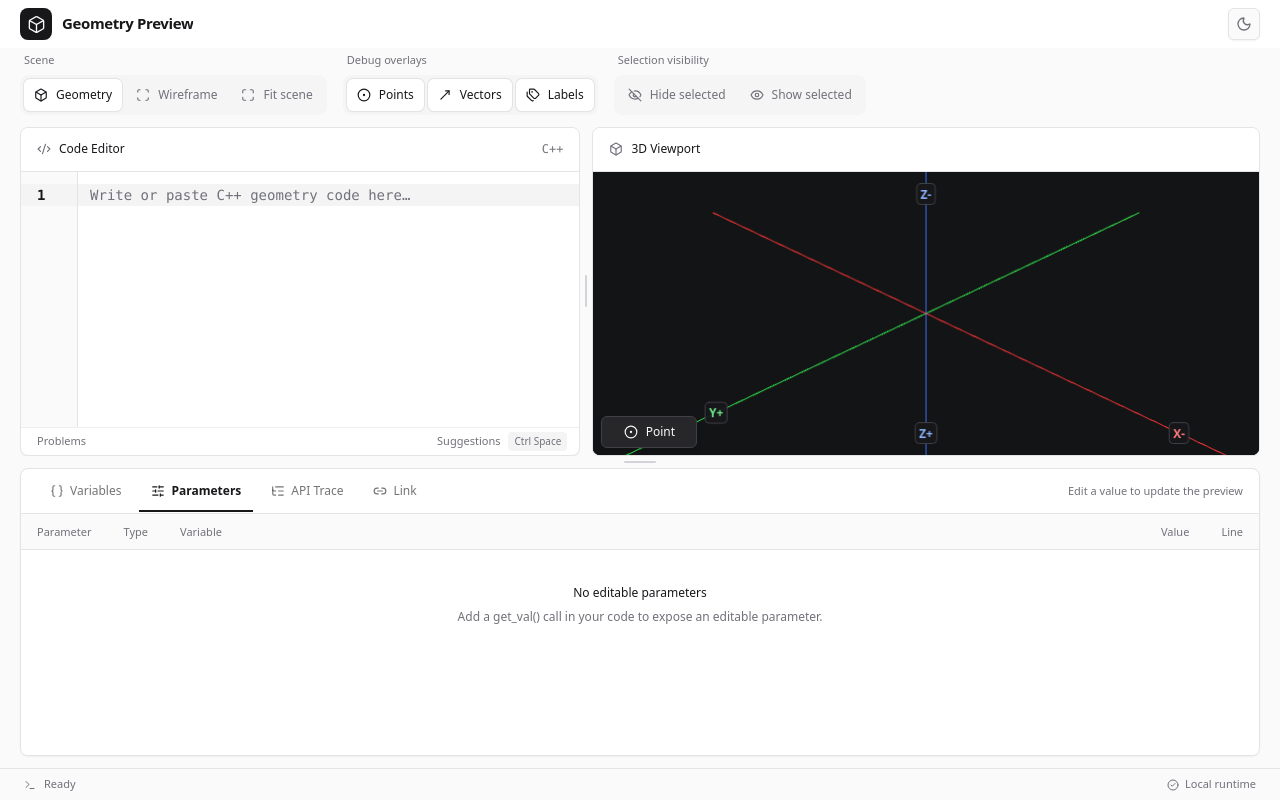
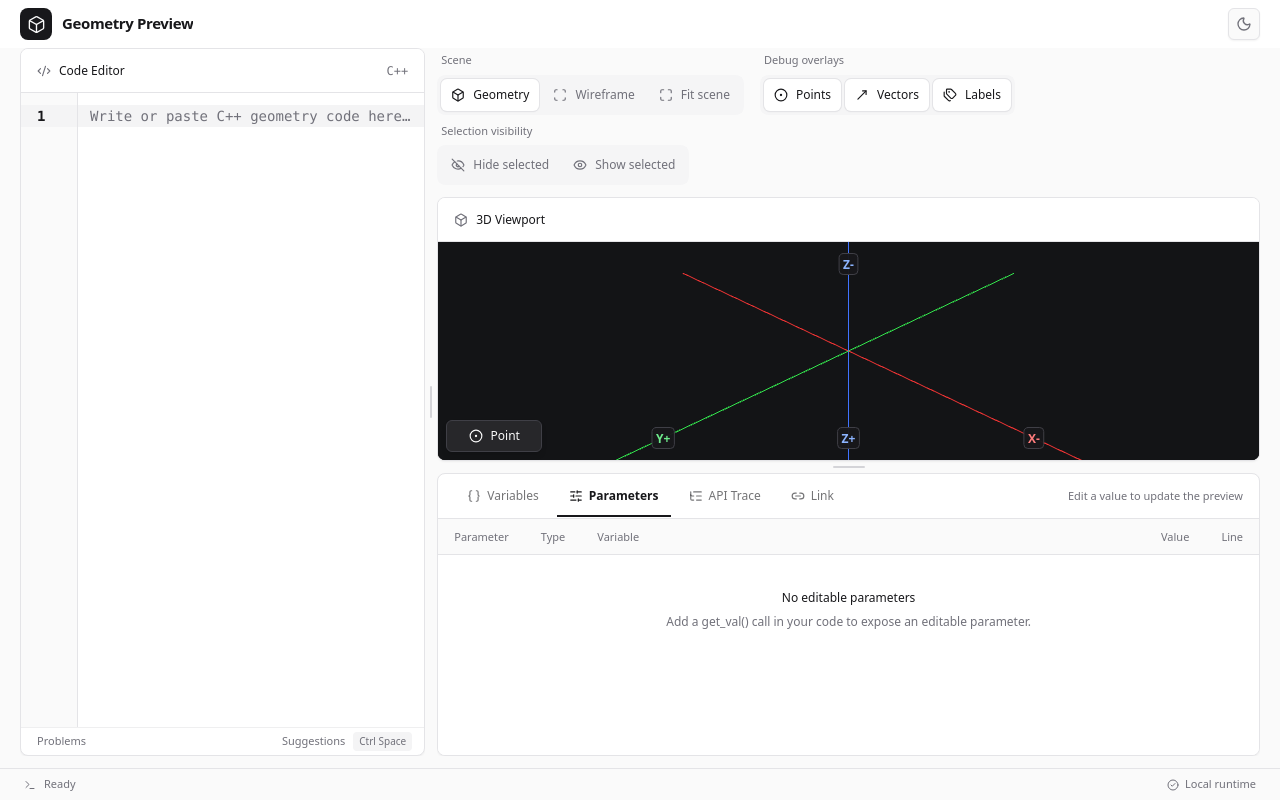
Before and after one commit to PhanVonHohenzollern/3d, a React (Vite) app: page / in a window 1280 px wide. Built offline with nearby package versions, Linux system fonts and the light colour scheme.

Commit message:
Fix full-height editor workspace layout

```diff
--- a/src/components/App.tsx
+++ b/src/components/App.tsx
@@ -23,19 +23,15 @@ export function App() {
     useDockArea(mainWindow.raisedDock, mainWindow.raiseDock);
 
   return (
-    <div className="flex h-dvh w-full flex-col overflow-hidden bg-window select-none [@media(max-height:600px)]:overflow-y-auto">
+    <div className="flex h-dvh w-full flex-col overflow-x-hidden overflow-y-auto bg-window select-none">
       <WorkspaceHeader />
-      <ToolBar items={mainWindow.toolbarItems} />
-      <main
-        ref={mainAreaRef}
-        className="flex min-h-0 flex-1 flex-col px-2 pb-3 sm:px-5 [@media(max-height:600px)]:min-h-[480px]"
-      >
+      <main className="flex min-h-[1000px] flex-1 flex-col px-2 pb-3 sm:px-5 md:min-h-[600px]">
         <div className="min-h-0 flex-1">
           <Splitter
             label="Resize editor and viewport"
             orientation={compact ? 'vertical' : 'horizontal'}
-            initialSizes={[450, 550]}
-            stretchFactors={[45, 55]}
+            initialSizes={compact ? [320, 680] : [330, 670]}
+            stretchFactors={compact ? [0, 1] : [33, 67]}
           >
             <section
               aria-label="Code Editor"
@@ -48,17 +44,18 @@ export function App() {
                 <CodeEditor {...mainWindow.editor} />
               </div>
             </section>
+            <div className="flex h-full min-w-0 flex-col">
+              <ToolBar items={mainWindow.toolbarItems} />
+              <div ref={mainAreaRef} className="flex min-h-0 flex-1 flex-col">
                 <section
                   aria-label="3D Viewport"
-              className="flex h-full min-w-0 flex-col overflow-hidden rounded-lg border border-line bg-base shadow-xs"
+                  className="flex min-h-0 flex-1 flex-col overflow-hidden rounded-lg border border-line bg-base shadow-xs"
                 >
                   <PanelHeader icon={Box} title="3D Viewport" />
                   <div className="relative min-h-0 flex-1 overflow-hidden bg-viewport">
                     <Viewport3D {...mainWindow.viewport} />
                   </div>
                 </section>
-          </Splitter>
-        </div>
                 <ResizeHandle
                   orientation="horizontal"
                   label="Resize inspector"
@@ -79,6 +76,10 @@ export function App() {
                     LinkDock: <LinkPanel {...mainWindow.links} />,
                   }}
                 />
+              </div>
+            </div>
+          </Splitter>
+        </div>
       </main>
       <StatusBar model={mainWindow.statusBar} />
     </div>
--- a/src/components/DockArea.tsx
+++ b/src/components/DockArea.tsx
@@ -31,7 +31,7 @@ export function DockArea({ height, title, tabs, panels }: DockAreaProps) {
       value={active?.name}
       onValueChange={(name) => tabs.find((tab) => tab.name === name)?.raise()}
       aria-label={`${title} inspector`}
-      className="flex min-h-0 shrink-0 flex-col gap-0 overflow-hidden rounded-lg border border-line bg-base shadow-xs"
+      className="@container flex min-h-0 shrink-0 flex-col gap-0 overflow-hidden rounded-lg border border-line bg-base shadow-xs"
       style={{ height }}
     >
       <div className="flex min-h-11 shrink-0 items-center gap-4 border-b border-line px-2 sm:px-4">
@@ -55,7 +55,7 @@ export function DockArea({ height, title, tabs, panels }: DockAreaProps) {
             );
           })}
         </TabsList>
-        <span className="ml-auto hidden text-[11px] text-muted-foreground lg:inline">
+        <span className="ml-auto hidden text-[11px] text-muted-foreground @3xl:inline">
           {active && hints[active.name]}
         </span>
       </div>
--- a/src/components/ToolBar.tsx
+++ b/src/components/ToolBar.tsx
@@ -81,7 +81,7 @@ export function ToolBar({ items }: { items: readonly ActionListItem[] }) {
       <div
         role="toolbar"
         aria-label="Preview display"
-        className="flex shrink-0 items-end gap-4 overflow-x-auto px-2 pt-1 pb-3 sm:px-5"
+        className="flex shrink-0 flex-wrap items-end gap-x-4 gap-y-2 overflow-x-auto pt-1 pb-3"
       >
         {groups.map((actions, index) => (
           <div key={index} role="group" aria-label={groupNames[index]} className="flex shrink-0 flex-col gap-1.5">
```
Lines whose indentation alone changed are shown as unchanged.
